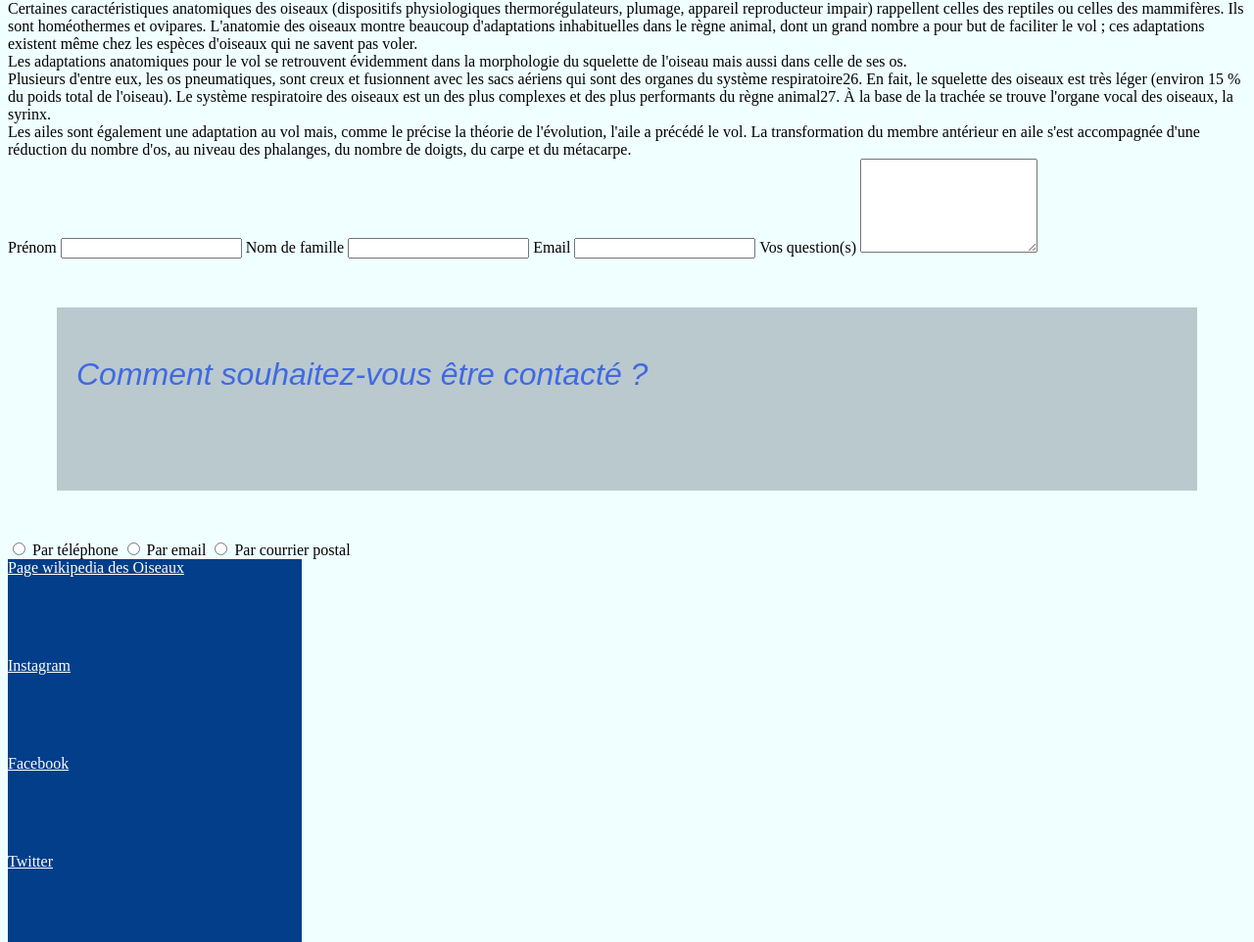
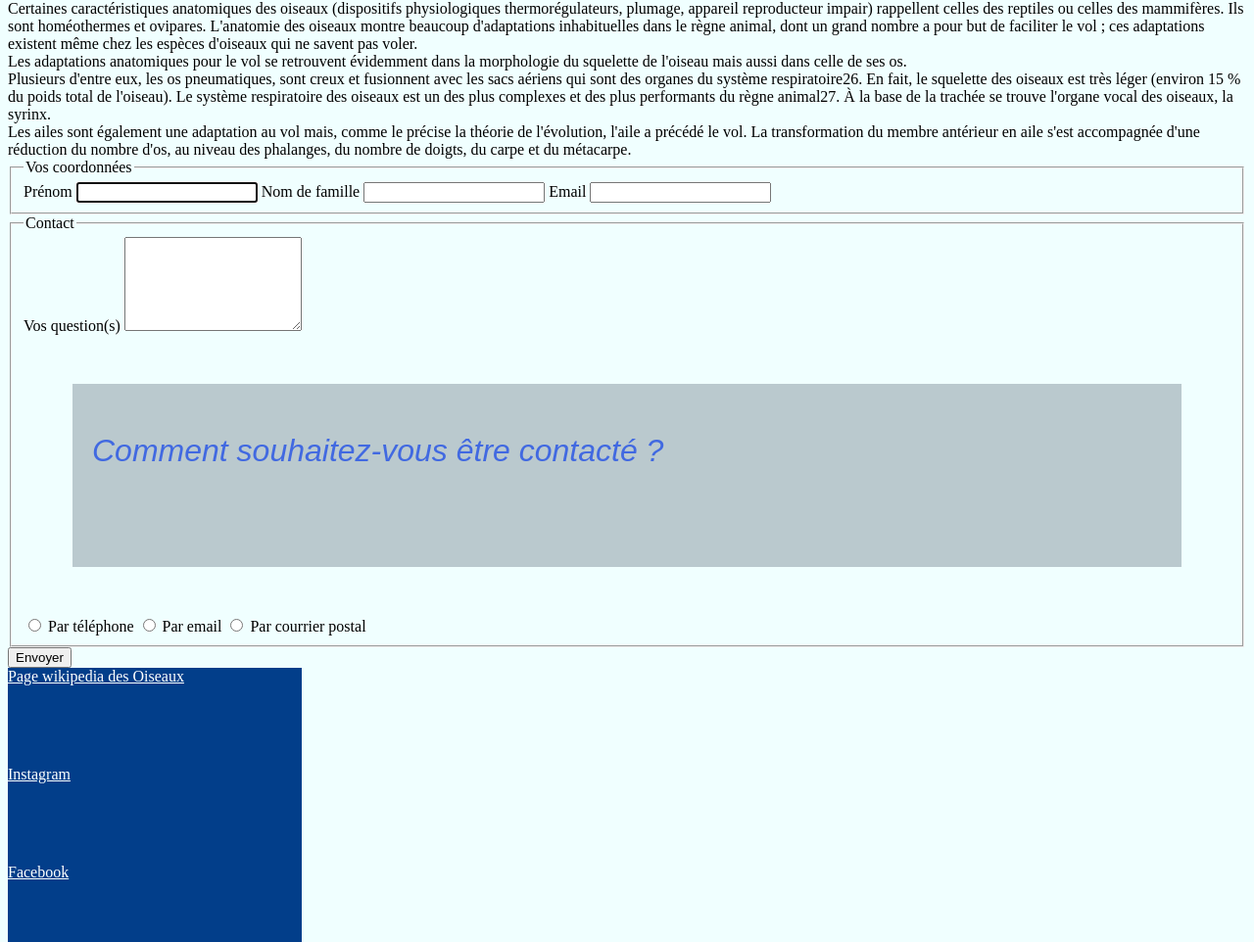
Before and after one commit to Bryu04/Cr-e_site_avec_html_css, a plain HTML site: page Premier_site/index.html in a window 1280 px wide. Shown: the part 9911-10873 px from the top of the page at 98% size. Drawn offline with Linux system fonts and the light colour scheme.

Commit message:
Regroupé différents champs du formulaire avec fieldset et ajouter le bouton submit

```diff
--- a/Premier_site/index.html
+++ b/Premier_site/index.html
@@ -256,13 +256,18 @@
 
         <!-- Ajouter un formulaire de contact  -->
         <form action="" method="get">
+            <fieldset>
+                <legend>Vos coordonnées</legend>
                 <label for="prenom">Prénom</label>
-            <input type="text" name="prenom" id="prenom">
+                <input type="text" name="prenom" id="prenom" autofocus required>
                 <label for="nom">Nom de famille</label>
-            <input type="text" name="nom" id="nom">
+                <input type="text" name="nom" id="nom" required>
                 <label for="email">Email</label>
-            <input type="email" name="email" id="email">
+                <input type="email" name="email" id="email" required>
+            </fieldset>
 
+            <fieldset>
+                <legend>Contact</legend>
                 <label for="questions">Vos question(s)</label>
                 <textarea id="questions" rows="6"></textarea>
                 <p>
@@ -271,7 +276,9 @@
                 <input type="radio" name="preference" value="tel" id="tel" /> <label for="tel">Par téléphone</label>
                 <input type="radio" name="preference" value="mail" id="mail" /> <label for="mail">Par email</label>
                 <input type="radio" name="preference" value="courrier" id="courrier" /> <label for="courrier">Par courrier postal</label>
+            </fieldset>
 
+            <input type="submit" value="Envoyer"/>
         </form>
 
     </main>
```
Lines whose indentation alone changed are shown as unchanged.
